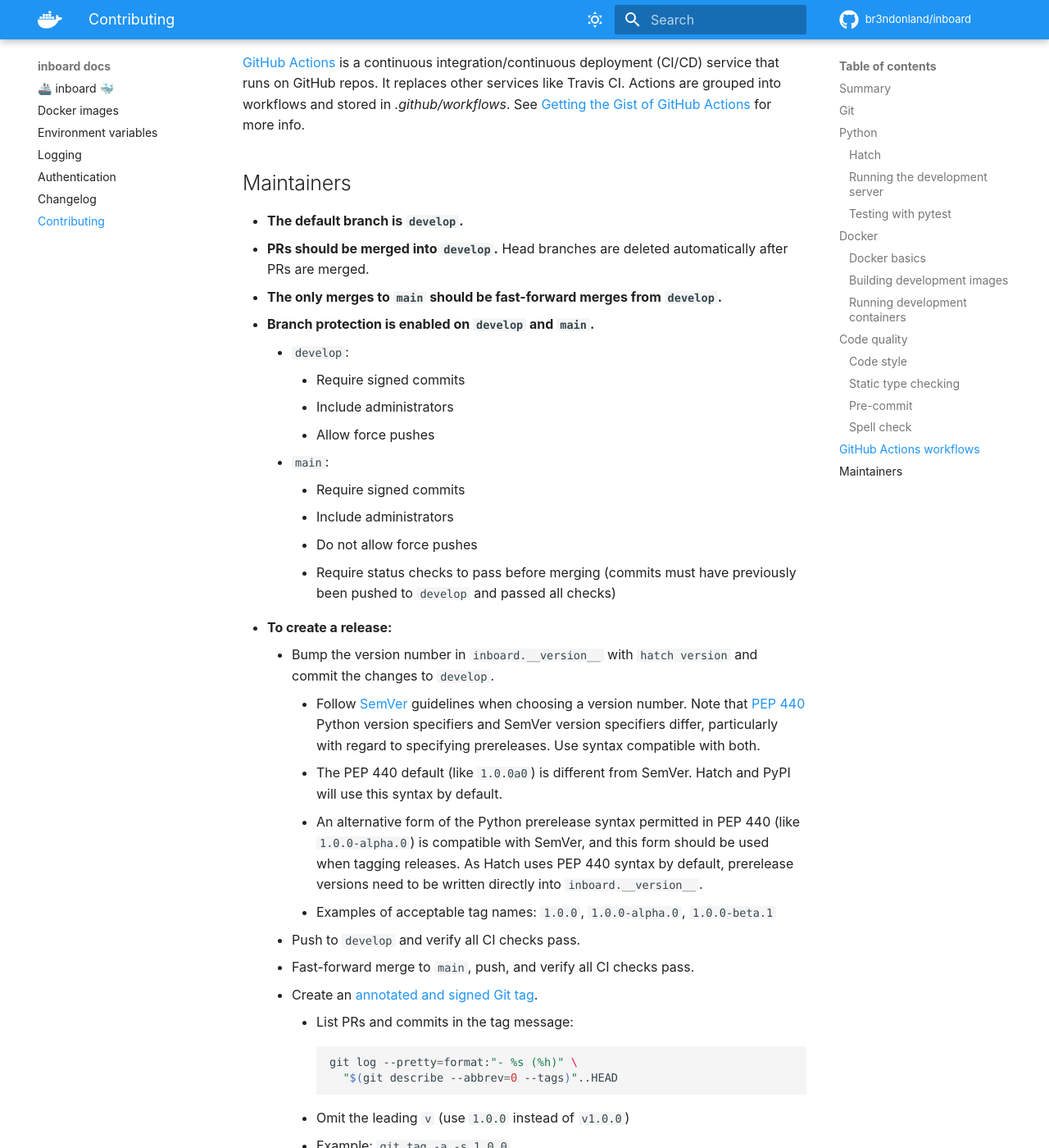
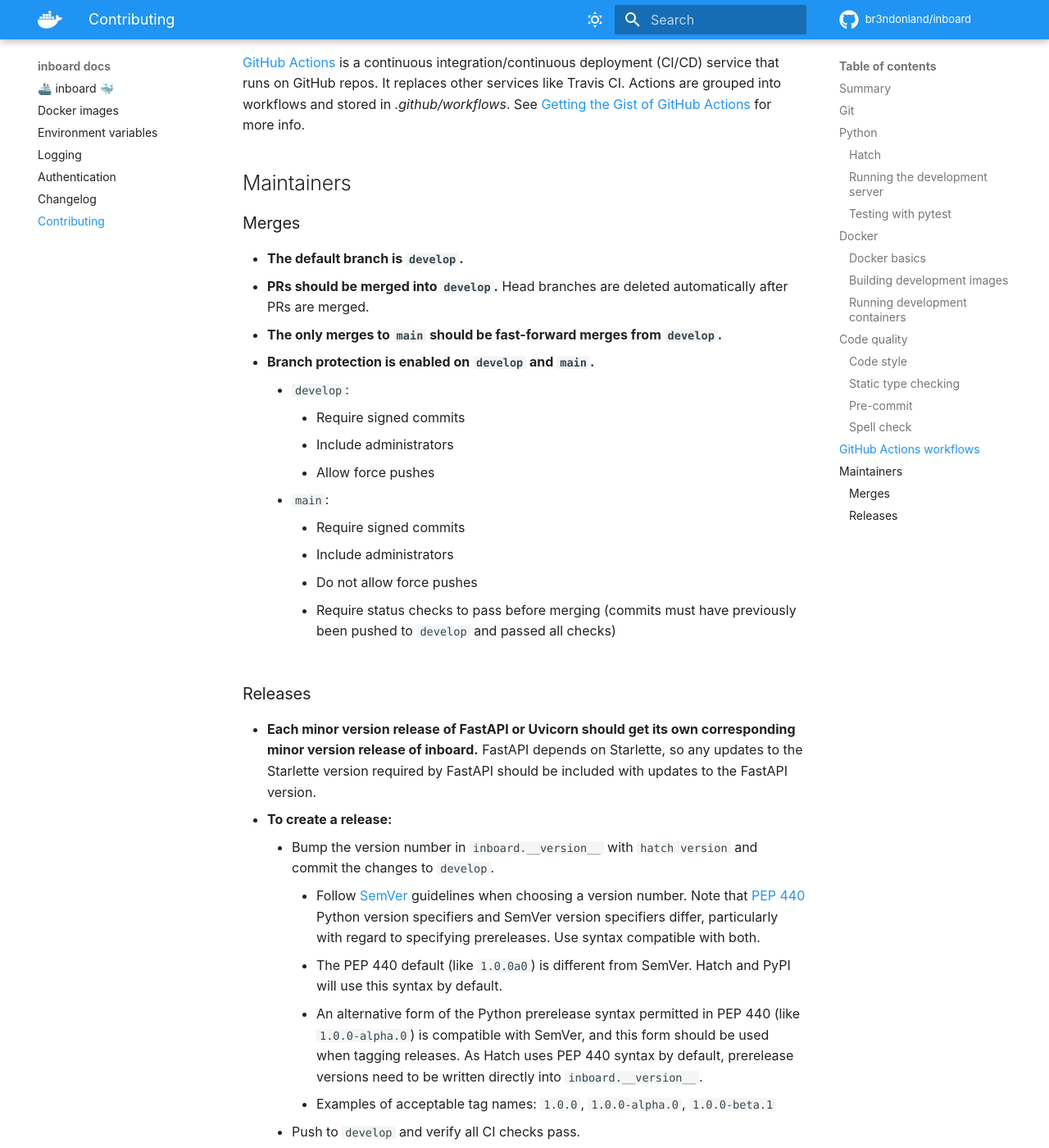
Before and after one commit to br3ndonland/inboard, an MkDocs documentation site: the page built from docs/contributing.md, in a window 1280 px wide and 1400 px high, scrolled down 6962 px. Shown: the whole window at 82% size. Built offline with MkDocs 1.6.1 and Material for MkDocs 9.7.7, drawn with Linux system fonts in a browser that asks for light colours; comment, search, counter and statistics services are not loaded.

Commit message:
Relate inboard, FastAPI, and Uvicorn versions
Each minor version release of FastAPI or Uvicorn gets a corresponding
minor version release of inboard.

FastAPI depends on Starlette, so any updates to the Starlette version
required by FastAPI should be included with updates to FastAPI.

The CHANGELOG.md entries explain this practice by including notes like
"This is a minor release to align with FastAPI and Starlette versioning"
each time a release is created.

```diff
--- a/docs/contributing.md
+++ b/docs/contributing.md
@@ -282,6 +282,8 @@
 
 ## Maintainers
 
+### Merges
+
 -   **The default branch is `develop`.**
 -   **PRs should be merged into `develop`.** Head branches are deleted automatically after PRs are merged.
 -   **The only merges to `main` should be fast-forward merges from `develop`.**
@@ -295,6 +297,10 @@
         -   Include administrators
         -   Do not allow force pushes
         -   Require status checks to pass before merging (commits must have previously been pushed to `develop` and passed all checks)
+
+### Releases
+
+-   **Each minor version release of FastAPI or Uvicorn should get its own corresponding minor version release of inboard.** FastAPI depends on Starlette, so any updates to the Starlette version required by FastAPI should be included with updates to the FastAPI version.
 -   **To create a release:**
     -   Bump the version number in `inboard.__version__` with `hatch version` and commit the changes to `develop`.
         -   Follow [SemVer](https://semver.org/) guidelines when choosing a version number. Note that [PEP 440](https://peps.python.org/pep-0440/) Python version specifiers and SemVer version specifiers differ, particularly with regard to specifying prereleases. Use syntax compatible with both.
```
